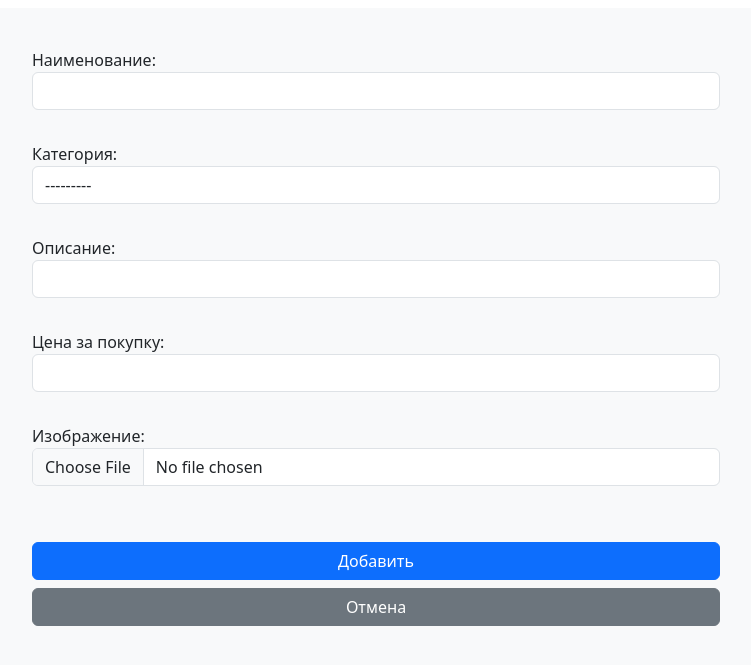
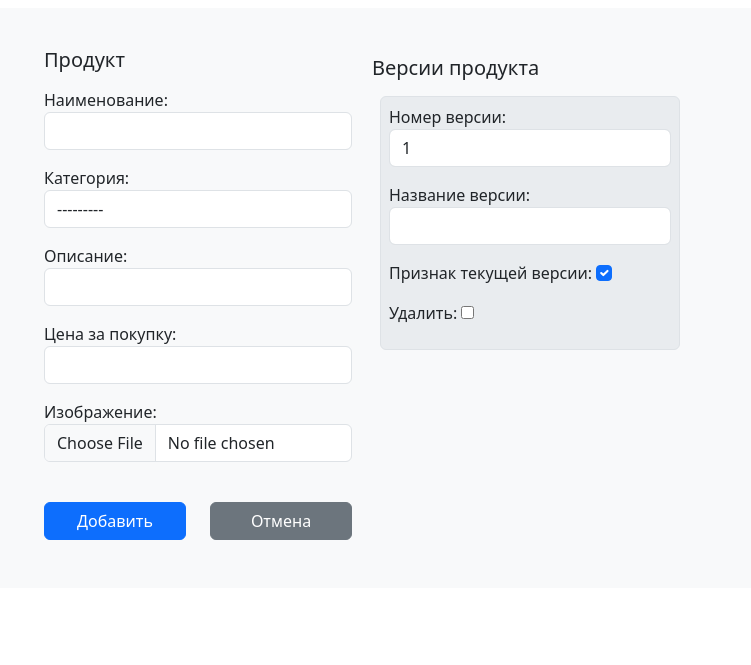
Before and after one commit to di-m-dy/home_task_21_1, a Django app: page /add_product/ in a window 1280 px wide. Shown: the part 56-721 px from the top of the page, without its empty margins (264-1015 px from the left). Run offline with Django 5.2, Linux system fonts and the light colour scheme; data comes from the database, SQL or seed files in the repository; some libraries are stand-ins or nearby versions.

Commit message:
home_task#22_1 add version

```diff
--- a/catalog/forms.py
+++ b/catalog/forms.py
@@ -1,16 +1,21 @@
 from django import forms
-from catalog.models import Product
+from catalog.models import Product, Version
 
 
-class ProductForm(forms.ModelForm):
-    class Meta:
-        model = Product
-        fields = ('name', 'category', 'description', 'price', 'image', )
-
+class FormControlMixin:
     def __init__(self, *args, **kwargs):
         super().__init__(*args, **kwargs)
         for field_name, field in self.fields.items():
-            field.widget.attrs['class'] = 'form-control'
+            if isinstance(field, forms.BooleanField):
+                field.widget.attrs['class'] = 'form-check-input'
+            else:
+                field.widget.attrs['class'] = 'form-control'
+
+
+class ProductForm(FormControlMixin, forms.ModelForm):
+    class Meta:
+        model = Product
+        fields = ('name', 'category', 'description', 'price', 'image',)
 
     def clean(self):
         """
@@ -27,7 +32,6 @@ class ProductForm(forms.ModelForm):
             'полиция',
             'радар'
         )
-
         data = self.cleaned_data
         name = data['name']
         description = data['description']
@@ -40,3 +44,9 @@ class ProductForm(forms.ModelForm):
                 self.add_error("name", msg)
 
         return data
+
+
+class VersionForm(FormControlMixin, forms.ModelForm):
+    class Meta:
+        model = Version
+        fields = '__all__'
--- a/catalog/models.py
+++ b/catalog/models.py
@@ -81,3 +81,20 @@ class UserContacts(models.Model):
     class Meta:
         verbose_name = 'контакт пользователя'
         verbose_name_plural = 'контакты пользователя'
+
+
+class Version(models.Model):
+    """
+    Модель для хранения версий продукта
+    """
+    product = models.ForeignKey(Product, verbose_name='Название продукта', on_delete=models.CASCADE)
+    count = models.PositiveIntegerField(verbose_name='Номер версии', default=1)
+    version_name = models.CharField(max_length=255, verbose_name='Название версии')
+    is_current = models.BooleanField(verbose_name='Признак текущей версии', default=True)
+
+    def __str__(self):
+        return f"Version#{self.count}: {self.version_name}: {self.product}"
+
+    class Meta:
+        verbose_name = "версия продукта"
+        verbose_name_plural = "версии продукта"
--- a/catalog/templates/catalog/product_form.html
+++ b/catalog/templates/catalog/product_form.html
@@ -15,22 +15,43 @@
         {% endif %}
         <div class="bg-body-tertiary p-4 rounded">
             <div class="container my-3 col-8">
-                <form class="row g-3" method="post" enctype="multipart/form-data">
+                <form method="post" enctype="multipart/form-data">
                     {% csrf_token %}
-                    {{ form.as_p }}
-                    <div class="col-12">
-                        <button type="submit" class="btn btn-primary w-100 mt-4 mb-2">Добавить</button>
+                    <div class="container row">
+                        <div class="col-6">
+                            <h5 class="mb-3">Продукт</h5>
+                            {{ form.as_p }}
+                            <div class="row">
+                                {% if object %}
+                                <div class="col-6">
+                                    <button type="submit" class="btn btn-primary mt-4 mb-2 w-100">Сохранить</button>
+                                </div>
+                                <div class="col-6">
+                                    <a class="btn btn-secondary mt-4 mb-2 w-100"
+                                       href="{% url 'catalog:product' object.pk %}">Отмена</a>
+                                </div>
+                                {% else %}
+                                <div class="col-6">
+                                    <button type="submit" class="btn btn-primary mt-4 mb-2 w-100">Добавить</button>
+                                </div>
+                                <div class="col-6">
+                                    <a class="btn btn-secondary mt-4 mb-2 w-100"
+                                       href="{% url 'catalog:index' %}">Отмена</a>
+                                </div>
+                                {% endif %}
+                            </div>
+                        </div>
+                        <div class="col-6 p-2  rounded">
+                            <h5 class="mb-3">Версии продукта</h5>
+                            {{ formset.management_form }}
+                            {% for form in formset.forms %}
+                            <div class="card m-2 p-2 rounded border bg-body-secondary">
+                                {{ form.as_p }}
+                            </div>
+                            {% endfor %}
+                        </div>
                     </div>
                 </form>
-                {% if object %}
-                <div class="col-12">
-                    <a class="btn btn-secondary w-100" href="{% url 'catalog:product' object.pk %}">Отмена</a>
-                </div>
-                {% else %}
-                <div class="col-12">
-                    <a class="btn btn-secondary w-100" href="{% url 'catalog:index' %}">Отмена</a>
-                </div>
-                {% endif %}
             </div>
         </div>
     </div>
--- a/catalog/views.py
+++ b/catalog/views.py
@@ -1,8 +1,9 @@
+from django.forms import inlineformset_factory, ValidationError
 from django.shortcuts import render, get_object_or_404
 from django.urls import reverse_lazy, reverse
 
-from catalog.forms import ProductForm
-from catalog.models import Category, Product, StoreContacts, UserContacts
+from catalog.forms import ProductForm, VersionForm
+from catalog.models import Category, Product, StoreContacts, UserContacts, Version
 from django.views.generic import ListView, CreateView, DetailView, DeleteView, UpdateView, TemplateView
 
 
@@ -12,7 +13,7 @@ class IndexListView(ListView):
     context_object_name = 'products'
 
     def get_queryset(self):
-        data = super().get_queryset().order_by('-created_at')
+        data = super().get_queryset().filter(version__is_current=True).order_by('-created_at')
         return data[:3]
 
 
@@ -47,10 +48,11 @@ class ProductListView(ListView):
         Переопределение метода запроса
         чтобы динамически фильтровать вывод товара по категориям
         """
+
         category_id = self.request.GET.get('category_id')
-        data = super().get_queryset().order_by('-created_at')
+        data = super().get_queryset().filter(version__is_current=True).order_by('-created_at')
         if category_id:
-            data = data.filter(category_id=category_id).order_by('-created_at')
+            data = data.filter(version__is_current=True).filter(category_id=category_id).order_by('-created_at')
 
         return data
 
@@ -82,6 +84,38 @@ class AddProductCreateView(CreateView):
         new_product_id = self.get_context_data()['object'].id
         return reverse('catalog:success_adding_product', args=[new_product_id])
 
+    def get_context_data(self, **kwargs):
+        data = super().get_context_data(**kwargs)
+        VersionFormset = inlineformset_factory(Product, Version, form=VersionForm, extra=1)
+        if self.request.method == 'POST':
+            data['formset'] = VersionFormset(self.request.POST)
+        else:
+            data['formset'] = VersionFormset()
+        return data
+
+    def form_valid(self, form):
+        """
+        Валидация
+        Проверка на несколько текущих версий
+        """
+        formset = self.get_context_data()['formset']
+        if formset.is_valid():
+            instances = formset.save(commit=False)
+            check_update = [instance for instance in instances]
+            for item in formset.queryset:
+                if item not in check_update:
+                    check_update.append(item)
+            check_current = [item for item in check_update if item.is_current]
+            if len(check_current) > 1:
+                form.add_error(None, "Может быть только одна версия!")
+                return self.form_invalid(form)
+            else:
+                self.object = form.save()
+                formset.instance = self.object
+                formset.save()
+                return super().form_valid(form)
+        return super().form_invalid(form)
+
 
 class ProductDeleteView(DeleteView):
     model = Product
@@ -99,6 +133,37 @@ class ProductUpdateView(UpdateView):
     def get_success_url(self):
         return reverse('catalog:product', args=[self.kwargs.get('pk')])
 
+    def get_context_data(self, **kwargs):
+        data = super().get_context_data(**kwargs)
+        VersionFormset = inlineformset_factory(Product, Version, form=VersionForm, extra=1)
+        if self.request.method == 'POST':
+            data['formset'] = VersionFormset(self.request.POST, instance=self.object)
+        else:
+            data['formset'] = VersionFormset(instance=self.object)
+        return data
+
+    def form_valid(self, form):
+        """
+        Валидация
+        Проверка на несколько текущих версий
+        """
+        formset = self.get_context_data()['formset']
+        if formset.is_valid():
+            instances = formset.save(commit=False)
+            check_update = [instance for instance in instances]
+            for item in formset.queryset:
+                if item not in check_update:
+                    check_update.append(item)
+            check_current = [item for item in check_update if item.is_current]
+            if len(check_current) > 1:
+                form.add_error(None, "Может быть только одна версия!")
+                return self.form_invalid(form)
+            else:
+                formset.instance = self.object
+                formset.save()
+                return super().form_valid(form)
+        return super().form_invalid(form)
+
 
 class SuccessAddProductDetailView(DetailView):
     model = Product
```
Also changed, not shown: blog/forms.py (added, +18 -0 lines), blog/views.py (+4 -5 lines), catalog/admin.py (+11 -1 lines), catalog/migrations/0004_version.py (added).
